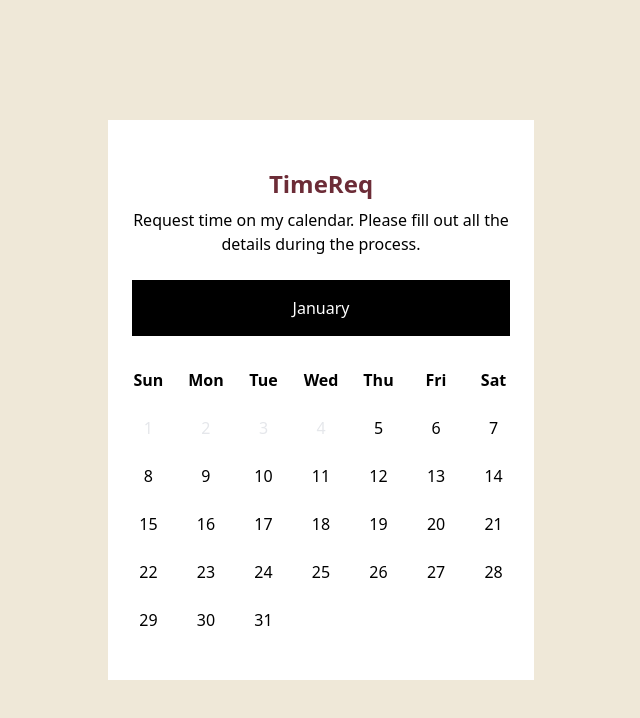
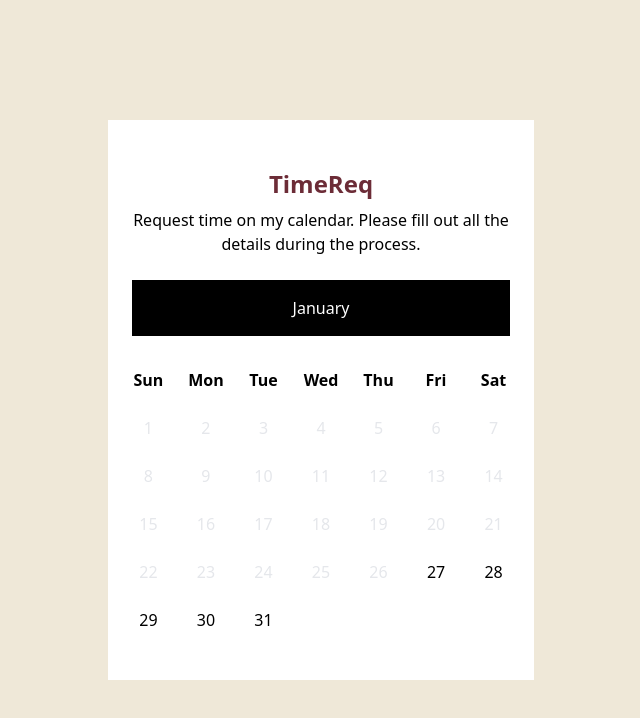
Before and after one commit to clogginsdev/timereq, a Next.js app: page / in a window 1280 px wide. Shown: the top 718 px of the page, without its empty margins (319-959 px from the left). Built offline with nearby package versions, Linux system fonts and the light colour scheme.

Commit message:
Fixed the calendar

```diff
--- a/src/pages/index.tsx
+++ b/src/pages/index.tsx
@@ -9,7 +9,7 @@ export default function Home() {
 
 
     function sendDay(date: number) {
-        if (date < Number(currentDay)) {
+        if (date < Number(curgitrentDay)) {
             return;
         } else {
             router.push({
@@ -41,7 +41,7 @@ export default function Home() {
               })}
 
               {monthArray.map((date, index) => {
-                 return( <div className={date < new Date().getDay() ? "date-muted" : "day"} onClick={() => sendDay(date)} key={index}>{date}</div> )
+                 return( <div className={date < new Date().getDate() ? "date-muted" : "day"} onClick={() => sendDay(date)} key={index}>{date}</div> )
               })}
           </div>
       </div>
```
